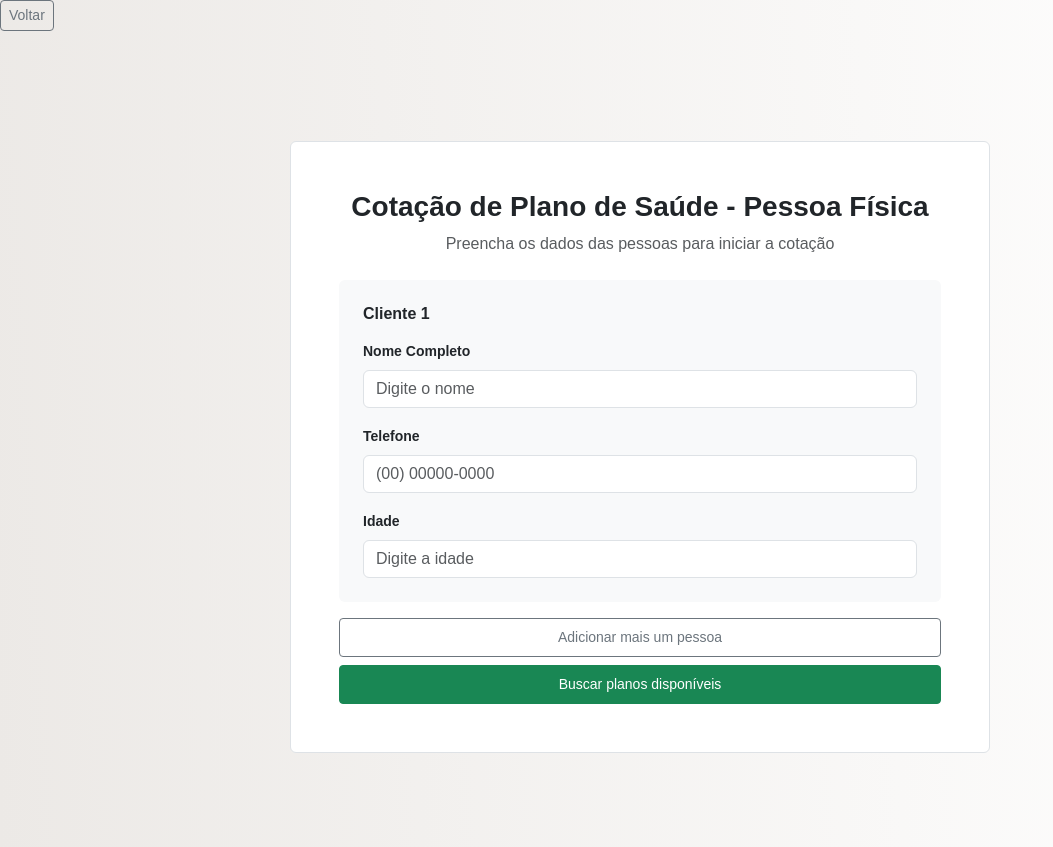
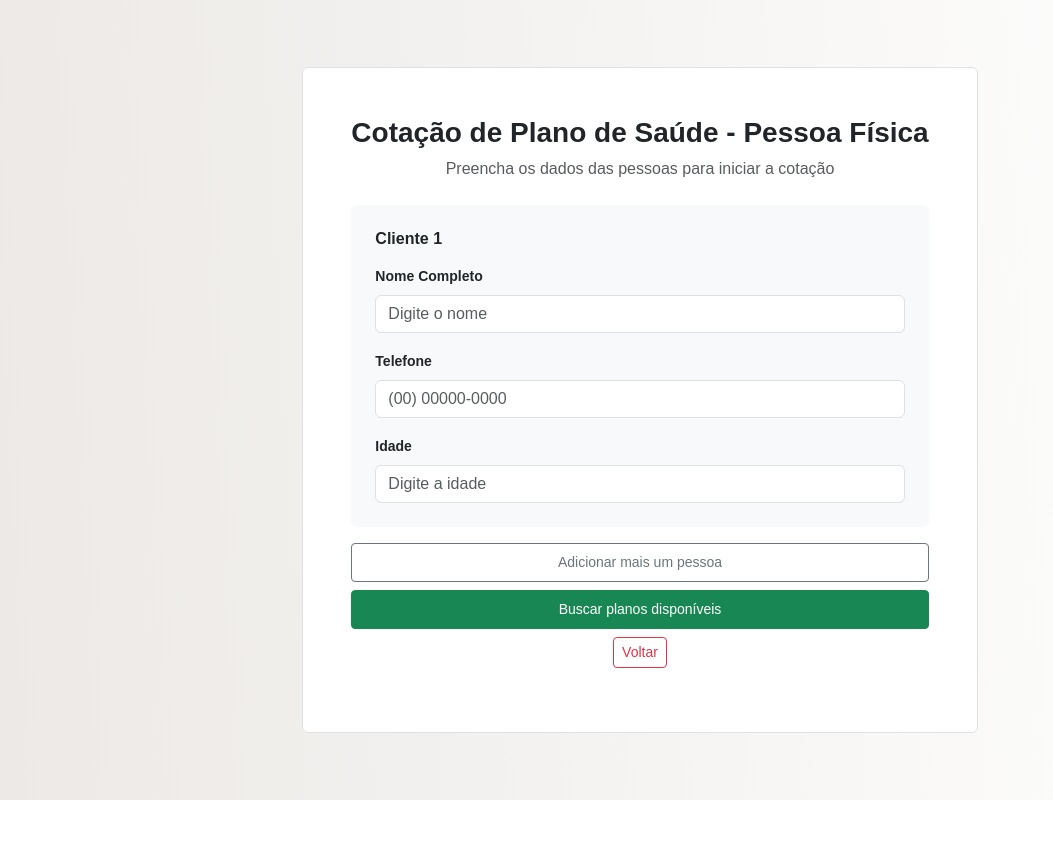
Before and after one commit to moshgui/vidas-cotador, an Angular app in the folder cotador-saude/: page /iniciar-cotacao in a window 1280 px wide. Shown: the whole page, without its empty margins (0-1053 px from the left). After the commit the page ends 800 px from the top, so only its background shows below. Built offline with nearby package versions, Linux system fonts and the light colour scheme; a web font is replaced by a local one.

Commit message:
style: ajustando botão de voltar para componente anterior

```diff
--- a/cotador-saude/src/app/components/form-pessoa/form-pessoa.html
+++ b/cotador-saude/src/app/components/form-pessoa/form-pessoa.html
@@ -1,10 +1,8 @@
-<app-buttons routerLink="/" titulo="Voltar" classeBotao="btn-outline-secondary mb-3"
-  >Voltar</app-buttons
->
 <div
   *ngIf="!isChildRouteActive"
   class="container d-flex justify-content-center align-items-center min-vh-100"
 >
+  <div>
     <div class="card p-4 p-md-5 border rounded text-center" style="max-width: 700px; width: 100%">
       <h3 class="fw-semibold text-dark mb-2">Cotação de Plano de Saúde - Pessoa Física</h3>
       <p class="text-muted mb-4">Preencha os dados das pessoas para iniciar a cotação</p>
@@ -40,7 +38,9 @@
         </div>
 
         <div class="mb-3">
-        <label [for]="'telefone' + cliente.id" class="form-label small fw-semibold">Telefone</label>
+          <label [for]="'telefone' + cliente.id" class="form-label small fw-semibold"
+            >Telefone</label
+          >
           <input
             type="tel"
             class="form-control"
@@ -79,6 +79,10 @@
           titulo="Buscar planos disponíveis"
           classeBotao="btn-success p-2 w-100"
         ></app-buttons>
+        <app-buttons routerLink="/" titulo="Voltar" classeBotao="btn-outline-danger mb-3"
+          >Voltar</app-buttons
+        >
+      </div>
     </div>
   </div>
 </div>
--- a/cotador-saude/src/app/views/operadoras/operadoras.html
+++ b/cotador-saude/src/app/views/operadoras/operadoras.html
@@ -1,4 +1,4 @@
-<div class="d-flex flex-column justify-content-center align-items-center vh-100 p-3">
+<div class="d-flex flex-column justify-content-center align-items-center min-vh-100 p-3">
   <div class="text-center mb-4">
     <h1 class="text-success fw-semibold">Escolha a operadora</h1>
     Selecione a operadora para visualizar os planos dispon
@@ -22,4 +22,7 @@
       descricaoOperadora="Planos para servidores públicos e profissionais liberais"
     ></app-seletor-operadora>
   </div>
+  <app-buttons routerLink="/iniciar-cotacao" titulo="Voltar" classeBotao="btn-outline-danger m-3"
+    >Voltar</app-buttons
+  >
 </div>
```
Lines whose indentation alone changed are shown as unchanged.
